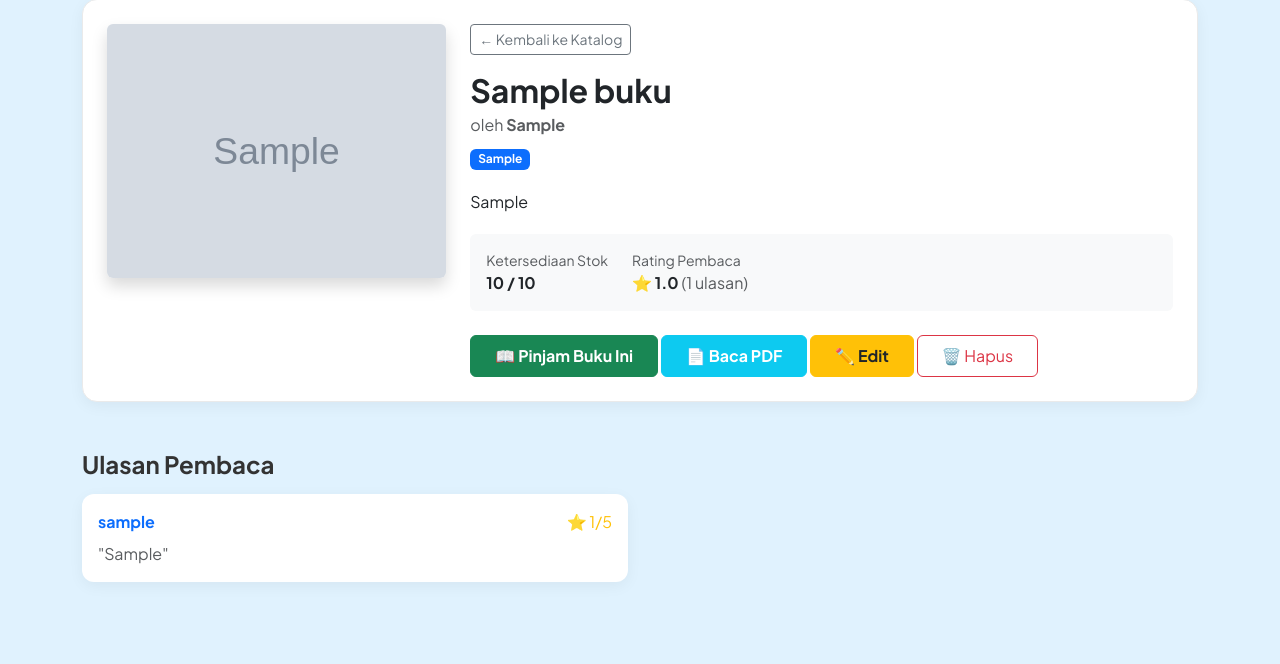
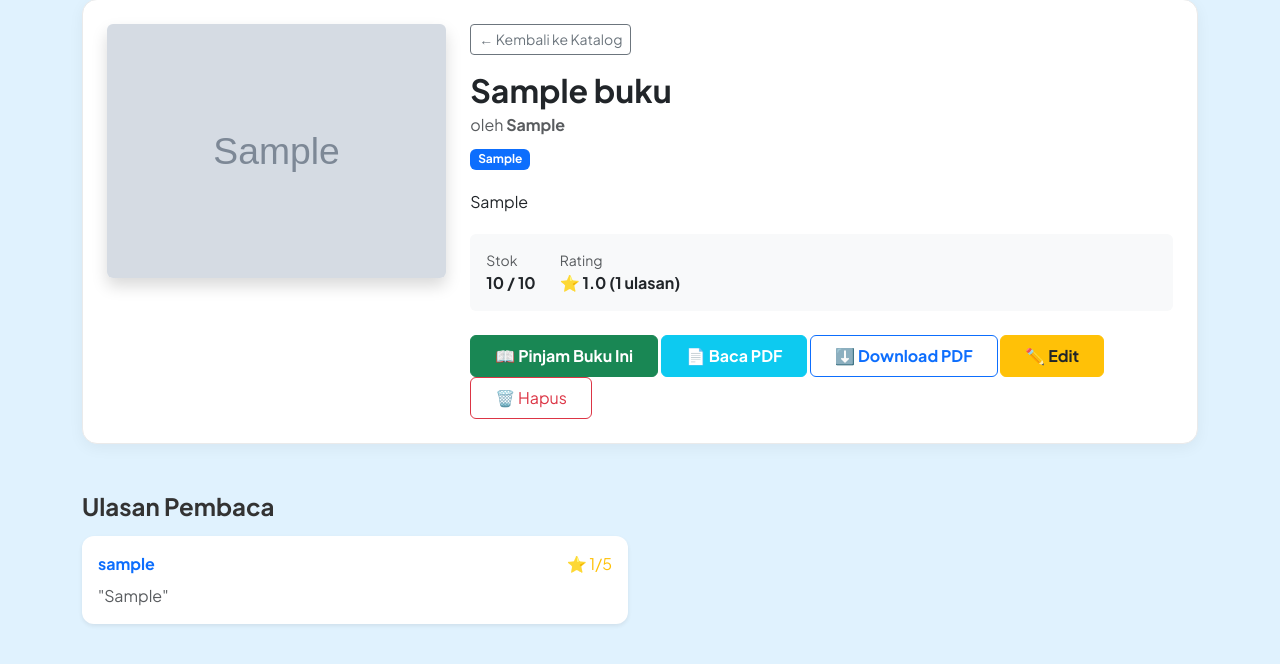
Before and after one commit to NadiaRamadhan/perpustakaan-app, a Flask app: page /buku/1 in a window 1280 px wide. Shown: the part 108-772 px from the top of the page. Run offline with Flask 3, Linux system fonts and the light colour scheme; a user stored in the database is signed in; tables that the repository leaves empty hold one stand-in row (values such as "Sample post"); grey boxes marked "Sample" are stand-in pictures.

Commit message:
Update: Aturan akses baca dan download PDF

```diff
--- a/routes.py
+++ b/routes.py
@@ -55,13 +55,30 @@ def detail_buku(buku_id):
     ratings = Rating.query.filter_by(buku_id=buku_id).all()
     rata_rata = sum(r.bintang for r in ratings) / len(ratings) if ratings else 0
 
-    #cek apakah user saat ini sdg meminjam buku
-    sedang_dipinjam = False
+    # CEK: Apakah user ini sedang meminjam buku ini?
+    sudah_pinjam = False
     if current_user.is_authenticated:
         cek = Peminjaman.query.filter_by(user_id=current_user.id, buku_id=buku_id, status='dipinjam').first()
         if cek:
-            sedang_dipinjam = True
-    return render_template('book_detail.html', buku=buku, ratings=ratings, rata_rata=rata_rata, sedang_dipinjam=sedang_dipinjam)
+            sudah_pinjam = True
+
+    return render_template('book_detail.html', buku=buku, ratings=ratings, rata_rata=rata_rata, sudah_pinjam=sudah_pinjam)
+
+@app.route('/baca/<int:buku_id>')
+@login_required
+def baca_buku(buku_id):
+    buku = Buku.query.get_or_404(buku_id)
+    if not buku.file_pdf:
+        flash('File PDF belum tersedia.', 'warning')
+        return redirect(url_for('detail_buku', buku_id=buku_id))
+
+    # Cek juga di sini, untuk ngasih tahu tombol download di halaman baca
+    sudah_pinjam = False
+    cek = Peminjaman.query.filter_by(user_id=current_user.id, buku_id=buku_id, status='dipinjam').first()
+    if cek:
+        sudah_pinjam = True
+
+    return render_template('baca_pdf.html', buku=buku, sudah_pinjam=sudah_pinjam)
 
 #---------- REGISTER ------------
 @app.route('/register', methods=['GET', 'POST'])
@@ -267,25 +284,6 @@ def cetak_struk(peminjaman_id):
 
     return render_template('struk.html', p=peminjaman)
 
-# ---------- BACA PDF ----------
-@app.route('/baca/<int:buku_id>')
-@login_required
-def baca_buku(buku_id):
-    buku = Buku.query.get_or_404(buku_id)
-
-    if not buku.file_pdf:
-        flash('File PDF untuk buku ini belum tersedia.', 'warning')
-        return redirect(url_for('detail_buku', buku_id=buku_id))
-
-    # Cek apakah user sedang meminjam buku ini
-    sedang_dipinjam = Peminjaman.query.filter_by(user_id=current_user.id, buku_id=buku_id, status='dipinjam').first()
-
-    # JIKA stok habis DAN user tidak sedang meminjam, tolak akses
-    if buku.stok_tersedia <= 0 and not sedang_dipinjam:
-        flash('Stok buku sedang habis. Anda harus meminjam untuk membacanya.', 'danger')
-        return redirect(url_for('detail_buku', buku_id=buku_id))
-
-    return render_template('baca_pdf.html', buku=buku)
 
 # ---------- ADMIN: HAPUS BUKU ----------
 @app.route('/admin/hapus-buku/<int:buku_id>', methods=['POST'])
@@ -539,3 +537,42 @@ def edit_buku(buku_id):
         return redirect(url_for('detail_buku', buku_id=buku.id))
 
     return render_template('edit_buku.html', buku=buku)
+
+# ---------- DOWNLOAD PDF (Hanya untuk yang pernah pinjam) ----------
+@app.route('/download/<int:buku_id>')
+@login_required
+def download_pdf(buku_id):
+    buku = Buku.query.get_or_404(buku_id)
+
+    if not buku.file_pdf:
+        flash('File PDF tidak tersedia.', 'warning')
+        return redirect(url_for('detail_buku', buku_id=buku_id))
+
+    # Cek apakah user pernah meminjam buku ini
+    pernah_dipinjam = Peminjaman.query.filter_by(user_id=current_user.id, buku_id=buku_id).first()
+
+    if not pernah_dipinjam:
+        flash('Anda harus meminjam buku ini terlebih dahulu untuk mengunduhnya.', 'danger')
+        return redirect(url_for('detail_buku', buku_id=buku_id))
+
+    # Kalau aman, kirim filenya
+    return send_from_directory(app.config['UPLOAD_FOLDER'], buku.file_pdf, as_attachment=True, download_name=f"{buku.judul}.pdf")
+
+# ---------- LIHAT PDF DI DALAM BROWSER (Aman) ----------
+@app.route('/view_pdf/<int:buku_id>')
+@login_required
+def view_pdf(buku_id):
+    buku = Buku.query.get_or_404(buku_id)
+
+    if not buku.file_pdf:
+        flash('File PDF tidak tersedia.', 'warning')
+        return redirect(url_for('detail_buku', buku_id=buku_id))
+
+    # Cek izin baca (Stok ada ATAU sedang dipinjam)
+    sedang_dipinjam = Peminjaman.query.filter_by(user_id=current_user.id, buku_id=buku_id, status='dipinjam').first()
+    if buku.stok_tersedia <= 0 and not sedang_dipinjam:
+        flash('Stok buku habis. Anda harus meminjam untuk membacanya.', 'danger')
+        return redirect(url_for('detail_buku', buku_id=buku_id))
+
+    # Tampilkan PDF langsung di browser (inline), JANGAN didownload
+    return send_from_directory(app.config['UPLOAD_FOLDER'], buku.file_pdf, mimetype='application/pdf')
--- a/templates/baca_pdf.html
+++ b/templates/baca_pdf.html
@@ -8,7 +8,11 @@
     </div>
     <div>
         <a href="/buku/{{ buku.id }}" class="btn btn-outline-secondary btn-sm">← Detail</a>
+
+        <!-- Tombol Download hanya muncul kalau SUDAH PINJAM -->
+        {% if sudah_pinjam %}
         <a href="/static/uploads/pdf/{{ buku.file_pdf }}" download class="btn btn-primary btn-sm">⬇️ Download PDF</a>
+        {% endif %}
     </div>
 </div>
 
--- a/templates/book_detail.html
+++ b/templates/book_detail.html
@@ -1,46 +1,32 @@
 {% extends 'base.html' %}
 
 {% block content %}
-<!-- Kartu Utama Detail Buku -->
 <div class="card p-4 mb-4" style="border-radius: 15px; border: 1px solid #eaeaea;">
     <div class="row">
-
-        <!-- Kolom Kiri: Gambar Cover -->
         <div class="col-md-4 mb-4 mb-md-0 text-center">
             {% if buku.cover %}
-            <img src="/static/uploads/cover/{{ buku.cover }}" class="img-fluid rounded shadow" alt="{{ buku.judul }}"
-                style="width: 100%; max-height: 450px; object-fit: cover;">
+            <img src="/static/uploads/cover/{{ buku.cover }}" class="img-fluid rounded shadow"
+                style="max-height: 450px; object-fit: cover;">
             {% else %}
             <div class="d-flex align-items-center justify-content-center bg-light rounded shadow"
-                style="height: 400px; font-size: 80px; color: #ccc;">
-                📖
-            </div>
+                style="height: 400px; font-size: 80px; color: #ccc;">📖</div>
             {% endif %}
         </div>
 
-        <!-- Kolom Kanan: Informasi Buku -->
         <div class="col-md-8">
             <a href="/" class="btn btn-sm btn-outline-secondary mb-3">← Kembali ke Katalog</a>
-
             <h2 class="fw-bold mb-1">{{ buku.judul }}</h2>
             <p class="text-muted mb-2">oleh <strong>{{ buku.penulis }}</strong></p>
             <span class="badge bg-primary mb-3">{{ buku.kategori }}</span>
-
             <p class="lh-lg">{{ buku.deskripsi }}</p>
 
             <div class="d-flex gap-4 mb-4 p-3 bg-light rounded">
-                <div>
-                    <small class="text-muted d-block">Ketersediaan Stok</small>
-                    <strong>{{ buku.stok_tersedia }} / {{ buku.stok_total }}</strong>
-                </div>
-                <div>
-                    <small class="text-muted d-block">Rating Pembaca</small>
-                    <strong>⭐ {{ "%.1f"|format(rata_rata) }} <span class="text-muted fw-normal">({{ ratings|length }}
-                            ulasan)</span></strong>
-                </div>
+                <div><small class="text-muted d-block">Stok</small><strong>{{ buku.stok_tersedia }} / {{ buku.stok_total
+                        }}</strong></div>
+                <div><small class="text-muted d-block">Rating</small><strong>⭐ {{ "%.1f"|format(rata_rata) }} ({{
+                        ratings|length }} ulasan)</strong></div>
             </div>
 
-            <!-- Tombol Aksi -->
             {% if current_user.is_authenticated %}
             {% if buku.stok_tersedia > 0 %}
             <form method="POST" action="/pinjam/{{ buku.id }}" style="display:inline;">
@@ -50,9 +36,15 @@
             <button class="btn btn-secondary px-4 py-2" disabled>Stok Habis</button>
             {% endif %}
 
-            <!-- PERUBAHAN DI SINI: Tombol Baca PDF hanya muncul jika stok > 0 ATAU user sedang meminjam buku ini -->
-            {% if buku.file_pdf and (buku.stok_tersedia > 0 or sedang_dipinjam) %}
+            <!-- TOMBOL BACA: Muncul kalau stok ada, ATAU user sudah pinjam -->
+            {% if buku.file_pdf and (buku.stok_tersedia > 0 or sudah_pinjam) %}
             <a href="/baca/{{ buku.id }}" class="btn btn-info text-white px-4 py-2 fw-bold">📄 Baca PDF</a>
+            {% endif %}
+
+            <!-- TOMBOL DOWNLOAD: Hanya muncul kalau user sudah pinjam -->
+            {% if buku.file_pdf and sudah_pinjam %}
+            <a href="/static/uploads/pdf/{{ buku.file_pdf }}" download
+                class="btn btn-outline-primary px-4 py-2 fw-bold">⬇️ Download PDF</a>
             {% endif %}
 
             {% if current_user.role == 'admin' %}
@@ -63,32 +55,30 @@
             </form>
             {% endif %}
             {% else %}
-            <div class="alert alert-warning">
-                Silakan <a href="/login" class="fw-bold">Login</a> terlebih dahulu untuk meminjam buku ini.
+            <div class="alert alert-warning">Silakan <a href="/login" class="fw-bold">Login</a> untuk meminjam buku ini.
             </div>
             {% endif %}
         </div>
     </div>
 </div>
 
-<!-- Bagian Ulasan Pembaca -->
 <h4 class="mt-5 mb-3 fw-bold">Ulasan Pembaca</h4>
 <div class="row">
     {% for r in ratings %}
     <div class="col-md-6 mb-3">
-        <div class="card h-100">
+        <div class="card h-100 border-0 shadow-sm">
             <div class="card-body">
                 <div class="d-flex justify-content-between mb-2">
                     <span class="fw-bold text-primary">{{ r.user.username }}</span>
                     <span class="text-warning">⭐ {{ r.bintang }}/5</span>
                 </div>
-                <p class="card-text text-muted mb-0">"{{ r.ulasan }}"</p>
+                <p class="text-muted mb-0">"{{ r.ulasan }}"</p>
             </div>
         </div>
     </div>
     {% else %}
     <div class="col-12">
-        <div class="alert alert-light border">Belum ada ulasan untuk buku ini. Pinjam dan berikan ulasanmu!</div>
+        <div class="alert alert-light border">Belum ada ulasan.</div>
     </div>
     {% endfor %}
 </div>
```
